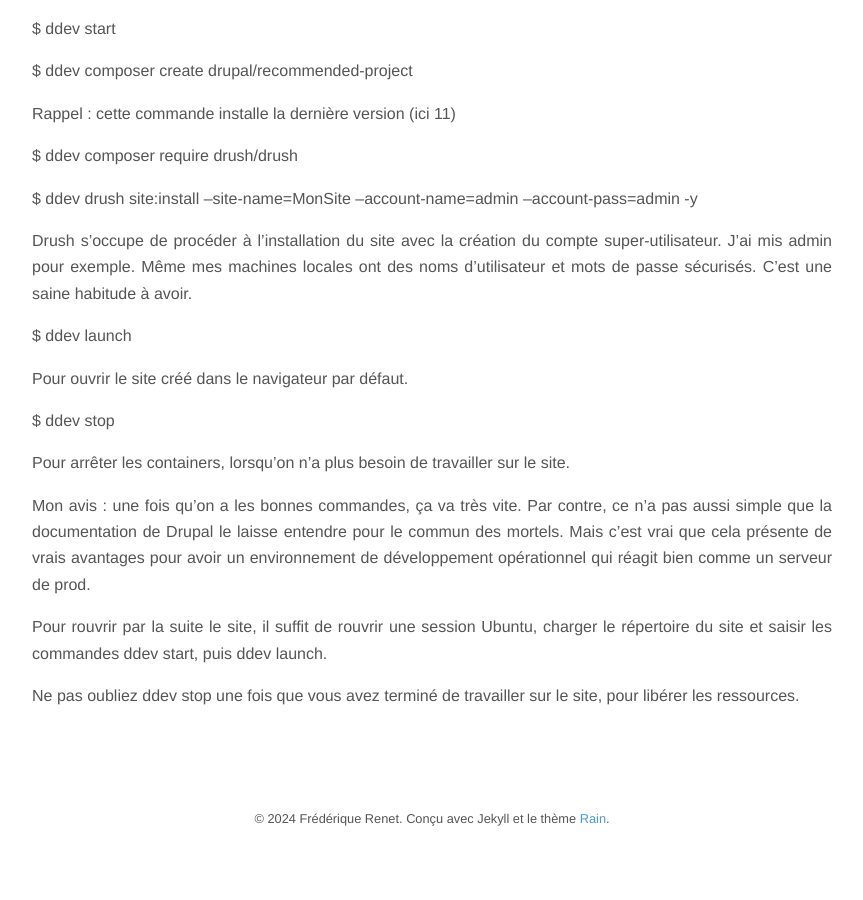
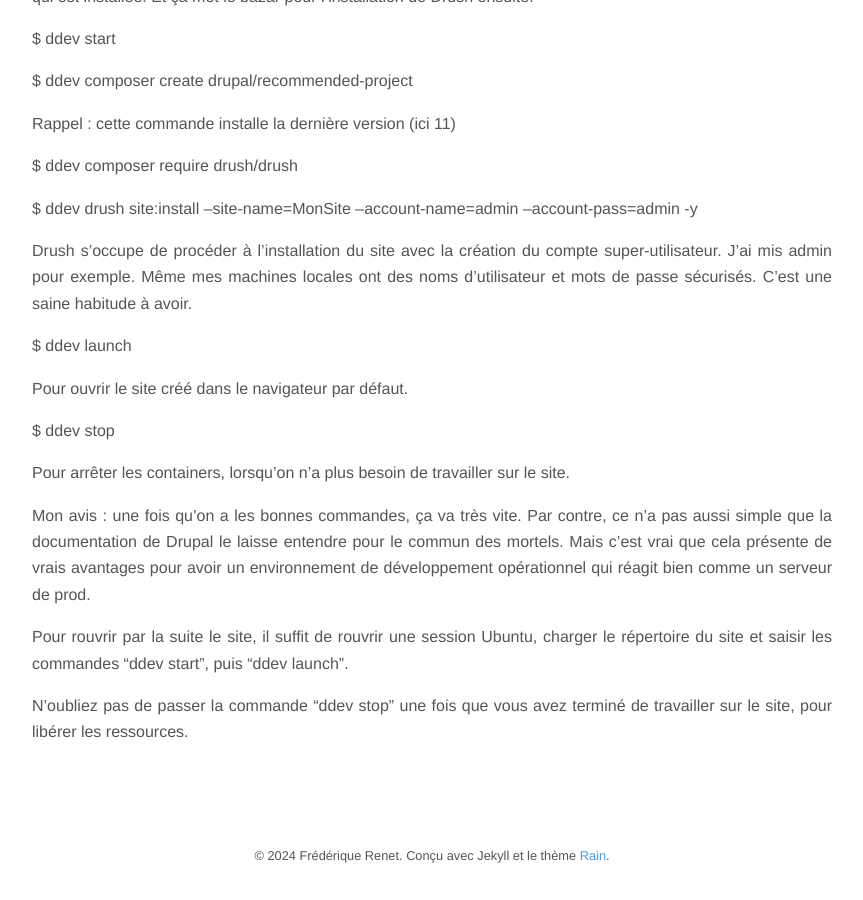
Before and after one commit to frederiquerenet/frederiquerenet.github.io, a Jekyll site: the page built from _posts/2024-10-09-Drupal-avec-ddev.md, in a window 1280 px wide and 900 px high, scrolled down 1199 px. Shown: the whole window, without its empty margins (208-1071 px from the left). Built offline with Jekyll 4.4.1, drawn with Linux system fonts in a browser that asks for light colours; nearby versions of some CDN libraries; before the commit the page ends 2063 px from its top, so only the background shows below that; some of the changed text lies outside the part shown.

Commit message:
Update 2024-10-09-Drupal-avec-ddev.md

```diff
--- a/_posts/2024-10-09-Drupal-avec-ddev.md
+++ b/_posts/2024-10-09-Drupal-avec-ddev.md
@@ -16,7 +16,7 @@ Pour les webmasters débutants dans une contexte similaire, voici les étapes qu
 
 **Mes ressources**
 
-[installer WSL 2 | Microsoft Learn](https://learn.microsoft.com/fr-fr/windows/wsl/install)
+[installer WSL 2 Microsoft Learn](https://learn.microsoft.com/fr-fr/windows/wsl/install)
 
 [DDEV installation Windows](https://ddev.readthedocs.io/en/stable/users/install/ddev-installation/#windows)
 
@@ -64,6 +64,6 @@ Pour arrêter les containers, lorsqu'on n'a plus besoin de travailler sur le sit
 Mon avis : une fois qu'on a les bonnes commandes, ça va très vite. Par contre, ce n'a pas aussi simple que la documentation de Drupal le laisse entendre pour le commun des mortels.
 Mais c'est vrai que cela présente de vrais avantages pour avoir un environnement de développement opérationnel qui réagit bien comme un serveur de prod.
 
-Pour rouvrir par la suite le site, il suffit de rouvrir une session Ubuntu, charger le répertoire du site et saisir les commandes ddev start, puis ddev launch.
+Pour rouvrir par la suite le site, il suffit de rouvrir une session Ubuntu, charger le répertoire du site et saisir les commandes "ddev start", puis "ddev launch".
 
-Ne pas oubliez ddev stop une fois que vous avez terminé de travailler sur le site, pour libérer les ressources.
+N'oubliez pas de passer la commande "ddev stop" une fois que vous avez terminé de travailler sur le site, pour libérer les ressources.
```
